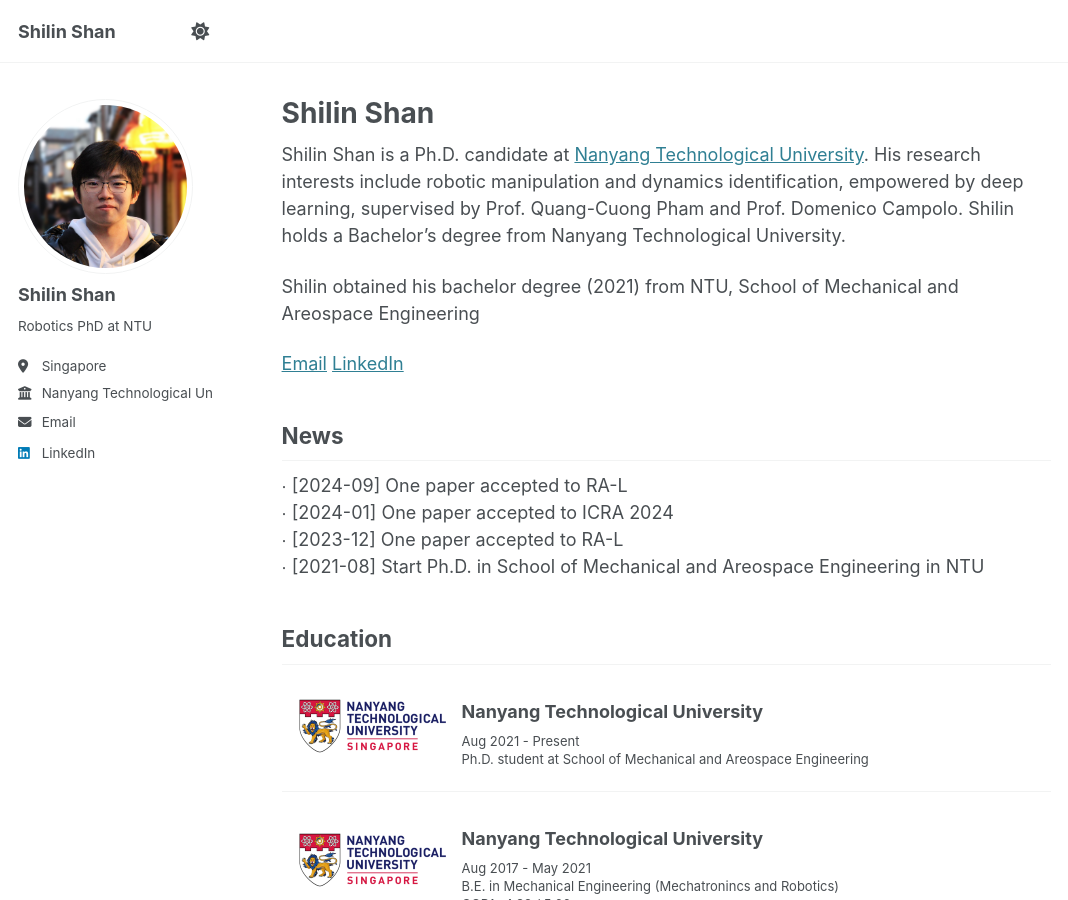
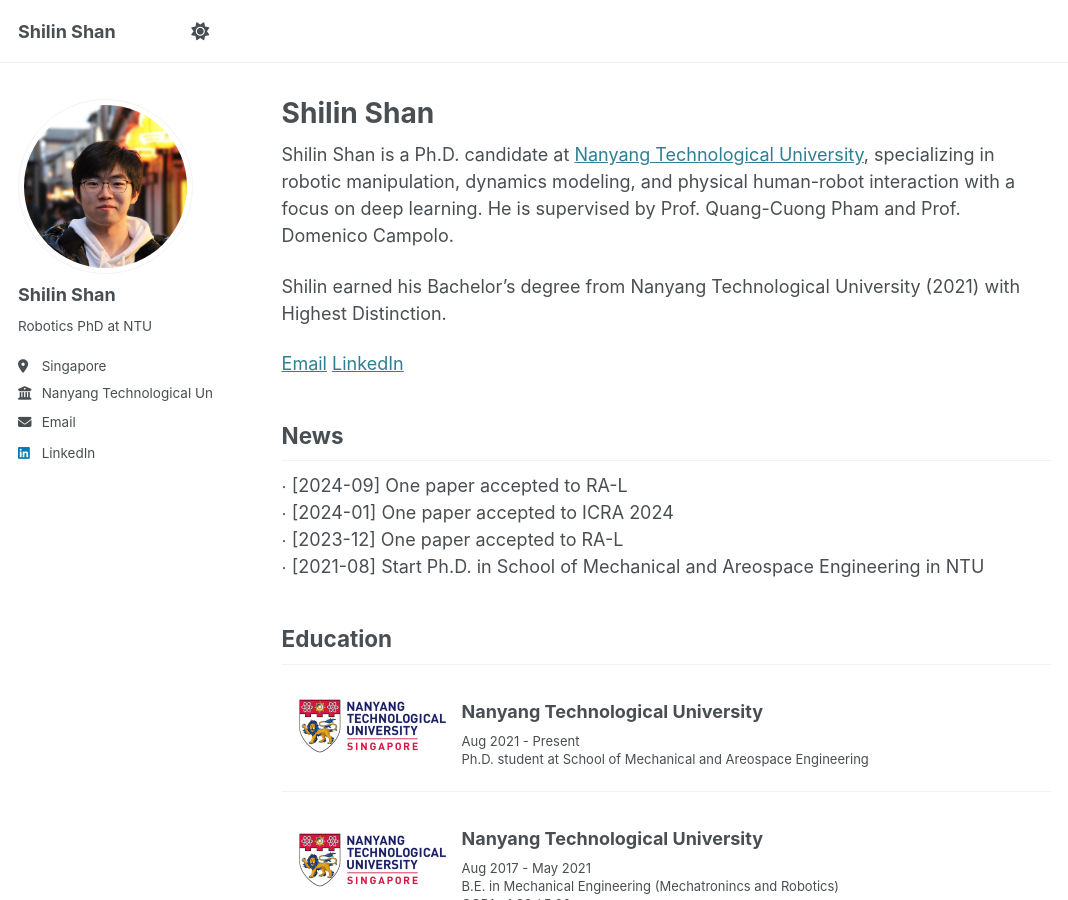
Before and after one commit to ShanShilin/ShanShilin.github.io, a Jekyll site: the page built from _pages/about.md, in a window 1280 px wide and 900 px high. Shown: the whole window, without its empty margins (0-1068 px from the left). Built offline with Jekyll 4.4.1, drawn with Linux system fonts in a browser that asks for light colours; some of the changed text lies outside the part shown.

Commit message:
Update about.md

```diff
--- a/_pages/about.md
+++ b/_pages/about.md
@@ -7,9 +7,9 @@ redirect_from:
   - /about/
   - /about.html
 ---
-Shilin Shan is a Ph.D. candidate at [Nanyang Technological University](https://www.ntu.edu.sg). His research interests include robotic manipulation and dynamics identification, empowered by deep learning, supervised by Prof. Quang-Cuong Pham and Prof. Domenico Campolo. Shilin holds a Bachelor’s degree from Nanyang Technological University.
+Shilin Shan is a Ph.D. candidate at [Nanyang Technological University](https://www.ntu.edu.sg), specializing in robotic manipulation, dynamics modeling, and physical human-robot interaction with a focus on deep learning. He is supervised by Prof. Quang-Cuong Pham and Prof. Domenico Campolo.
 
-Shilin obtained his bachelor degree (2021) from NTU, School of Mechanical and Areospace Engineering
+Shilin earned his Bachelor's degree from Nanyang Technological University (2021) with Highest Distinction.
 
 [Email](mailto:SHILIN001@e.ntu.edu.sg)
 [LinkedIn](https://www.linkedin.com/in/shilin-shan-99475a17b/)
```
Also changed, not shown: other parts of _pages/about.md (+1 -3 lines).
